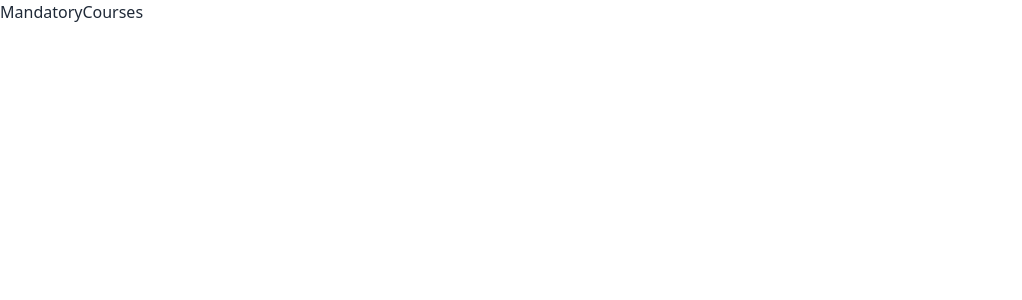
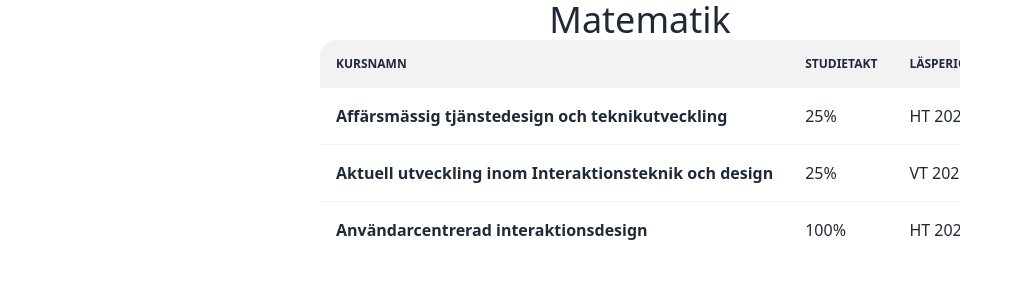
Before and after one commit to HawkieOne/kurskatalog-id, a React (Create React App) app: page /obligatoriskt in a window 1280 px wide. Shown: the top 300 px of the page, without its empty margins (0-1022 px from the left). Built offline with nearby package versions, Linux system fonts and the light colour scheme; the HTML template or start-up script is replaced by a standard one.

Commit message:
structure initialized

```diff
--- a/src/pages/MandatoryCourses.tsx
+++ b/src/pages/MandatoryCourses.tsx
@@ -2,6 +2,46 @@ import React from 'react'
 
 export default function MandatoryCourses() {
   return (
-    <div>MandatoryCourses</div>
+    <div className='flex flex-col justify-center items-center'>
+      <div className='w-1/2'>
+        <h1 className='text-center text-4xl'>Matematik</h1>
+        <div className="overflow-x-auto">
+          <table className="table w-full">
+            <thead>
+              <tr>
+                <th>Kursnamn</th>
+                <th>Studietakt</th>
+                <th>Läsperiod</th>
+                <th>Poäng</th>
+                <th>Nivå</th>
+              </tr>
+            </thead>
+            <tbody>
+              <tr>
+                <th>Affärsmässig tjänstedesign och teknikutveckling</th>
+                <td>25%</td>
+                <td>HT 2022 period 1-2</td>
+                <td>7.5hp</td>
+                <td>Avancerad</td>
+              </tr>
+              <tr>
+              <th>Aktuell utveckling inom Interaktionsteknik och design</th>
+                <td>25%</td>
+                <td>VT 2023 period 3-4</td>
+                <td>9.0hp</td>
+                <td>Avancerad</td>
+              </tr>
+              <tr>
+              <th>Användarcentrerad interaktionsdesign</th>
+                <td>100%</td>
+                <td>HT 2022 period 1</td>
+                <td>7.5hp</td>
+                <td>Grundläggande</td>
+              </tr>
+            </tbody>
+          </table>
+        </div>
+      </div>
+    </div>
   )
 }
```
